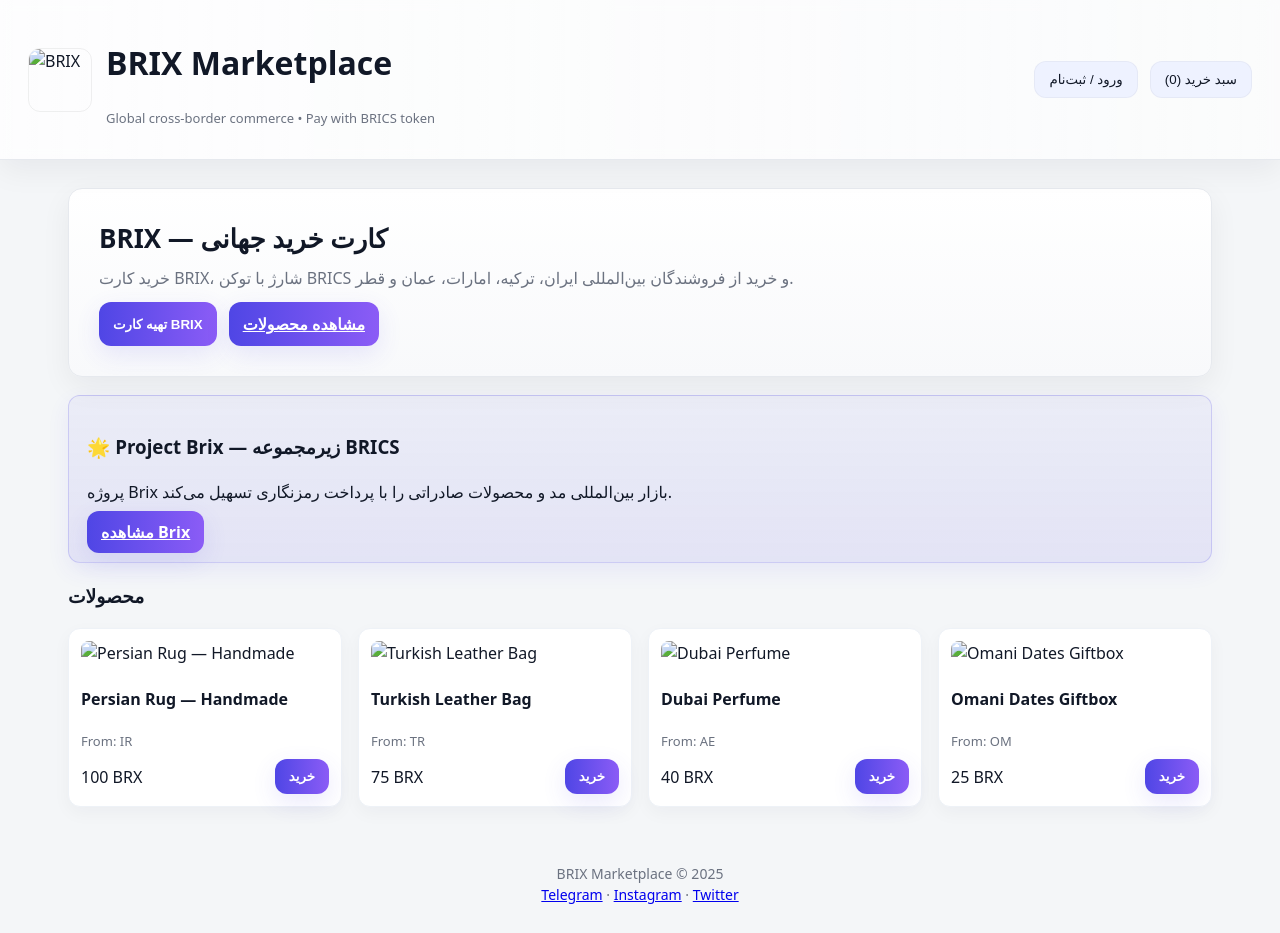
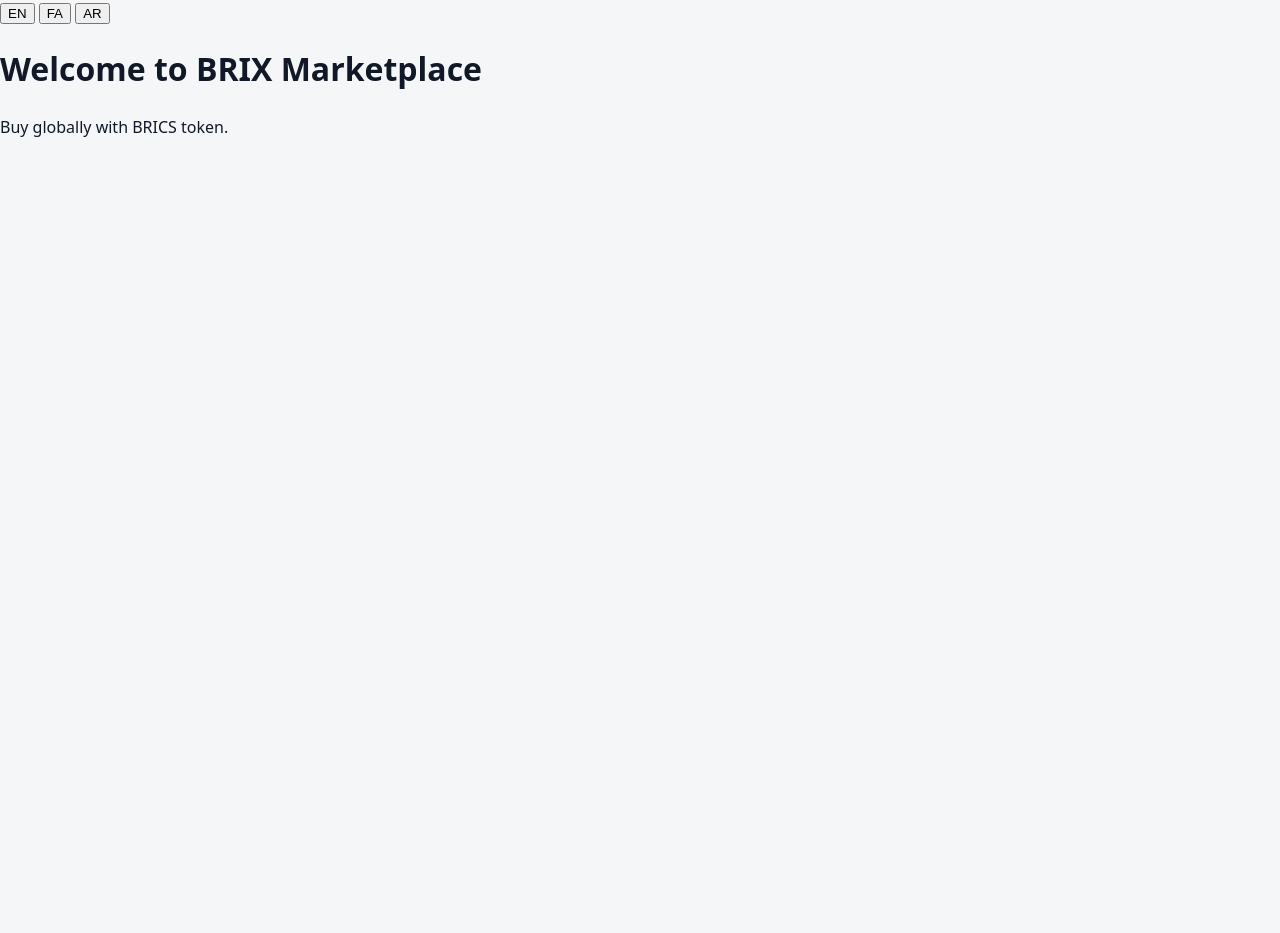
Before and after one commit to hadibnb/brix-marketplace-, a plain HTML site: page index.html in a window 1280 px wide. After the commit the page ends 800 px from the top, so only its background shows below. Drawn offline with Linux system fonts and the light colour scheme.

Commit message:
Add files via upload

```diff
--- a/index.html
+++ b/index.html
@@ -1,70 +1,19 @@
-<!doctype html>
-<html lang="fa">
+
+<!DOCTYPE html>
+<html lang="en">
 <head>
-  <meta charset="utf-8" />
-  <meta name="viewport" content="width=device-width,initial-scale=1" />
-  <title>BRIX Marketplace — Prototype</title>
-  <link rel="stylesheet" href="styles/styles.css">
+<meta charset="UTF-8">
+<title data-i18n="title">BRIX Marketplace</title>
+<link rel="stylesheet" href="styles/styles.css">
+<script src="scripts/i18n.js" defer></script>
 </head>
 <body>
-  <header class="topbar">
-    <div class="brand">
-      <img src="assets/logo.png" alt="BRIX" class="logo">
-      <div>
-        <h1>BRIX Marketplace</h1>
-        <p class="muted">Global cross-border commerce • Pay with BRICS token</p>
-      </div>
-    </div>
-
-    <nav class="actions">
-      <button id="btn-login" class="btn">ورود / ثبت‌نام</button>
-      <button id="btn-cart" class="btn">سبد خرید (<span id="cart-count">0</span>)</button>
-    </nav>
-  </header>
-
-  <main class="container">
-    <section class="hero">
-      <h2>BRIX — کارت خرید جهانی</h2>
-      <p>خرید کارت BRIX، شارژ با توکن BRICS و خرید از فروشندگان بین‌المللی ایران، ترکیه، امارات، عمان و قطر.</p>
-      <div class="hero-cta">
-        <button id="create-card" class="cta">تهیه کارت BRIX</button>
-        <a href="#products" class="cta ghost">مشاهده محصولات</a>
-      </div>
-    </section>
-
-    <section id="brix-highlight" class="brix-card">
-      <h3>🌟 Project Brix — زیرمجموعه BRICS</h3>
-      <p>پروژه Brix بازار بین‌المللی مد و محصولات صادراتی را با پرداخت رمزنگاری تسهیل می‌کند.</p>
-      <a class="cta" href="https://brixpay.lovable.app/" target="_blank">مشاهده Brix</a>
-    </section>
-
-    <section id="products" class="card-list">
-      <h3>محصولات</h3>
-      <div class="products-grid" id="products-grid">
-        <!-- products injected by JS -->
-      </div>
-    </section>
-
-    <section id="checkout-modal" class="modal hidden">
-      <div class="modal-content">
-        <h3>Checkout — BRIX Card</h3>
-        <div id="checkout-body"></div>
-        <div class="modal-actions">
-          <button id="confirm-pay" class="cta">پرداخت با BRICS</button>
-          <button id="close-modal" class="btn ghost">بستن</button>
-        </div>
-      </div>
-    </section>
-
-  </main>
-
-  <footer class="footer">
-    <div>BRIX Marketplace © 2025</div>
-    <div class="socials">
-      <a href="#">Telegram</a> · <a href="#">Instagram</a> · <a href="#">Twitter</a>
-    </div>
-  </footer>
-
-  <script src="scripts/app.js"></script>
+<header>
+  <button onclick="setLang('en')">EN</button>
+  <button onclick="setLang('fa')">FA</button>
+  <button onclick="setLang('ar')">AR</button>
+</header>
+<h1 data-i18n="welcome">Welcome to BRIX Marketplace</h1>
+<p data-i18n="desc">Buy globally with BRICS token.</p>
 </body>
 </html>
```
